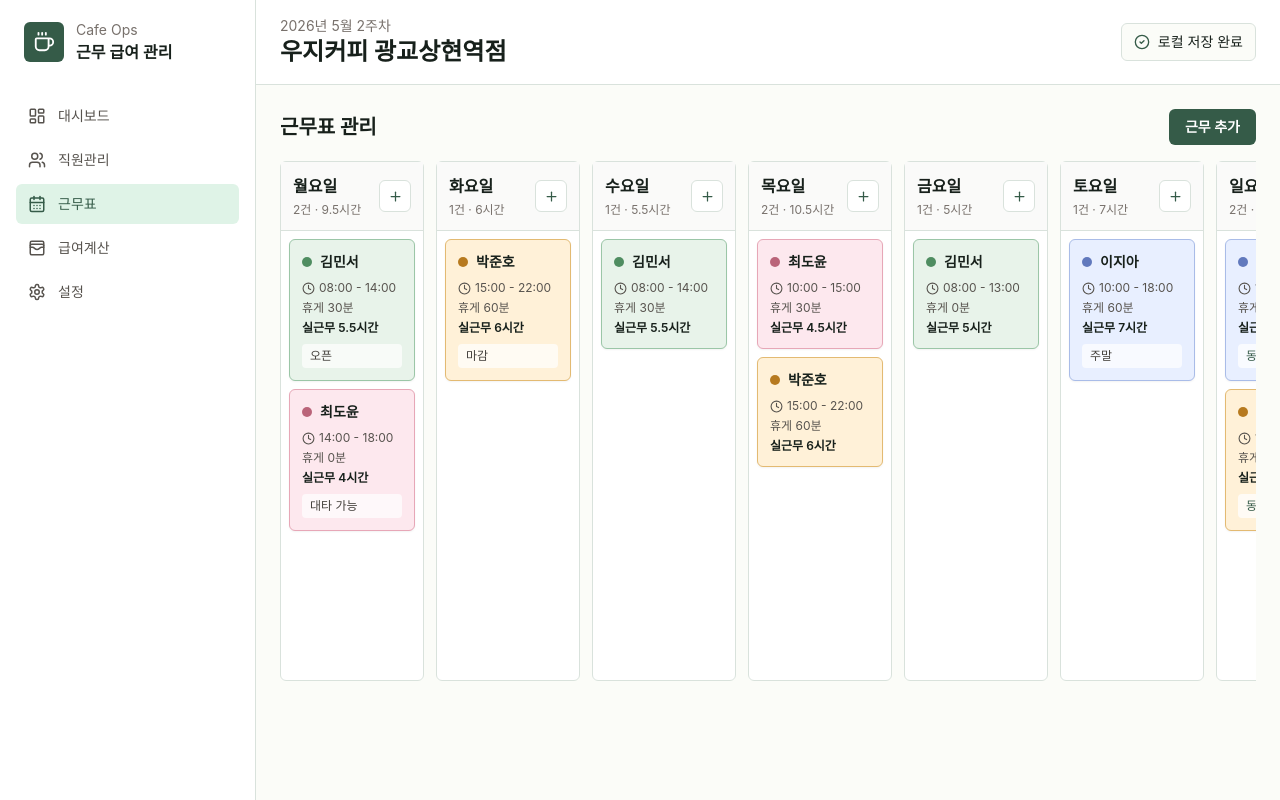
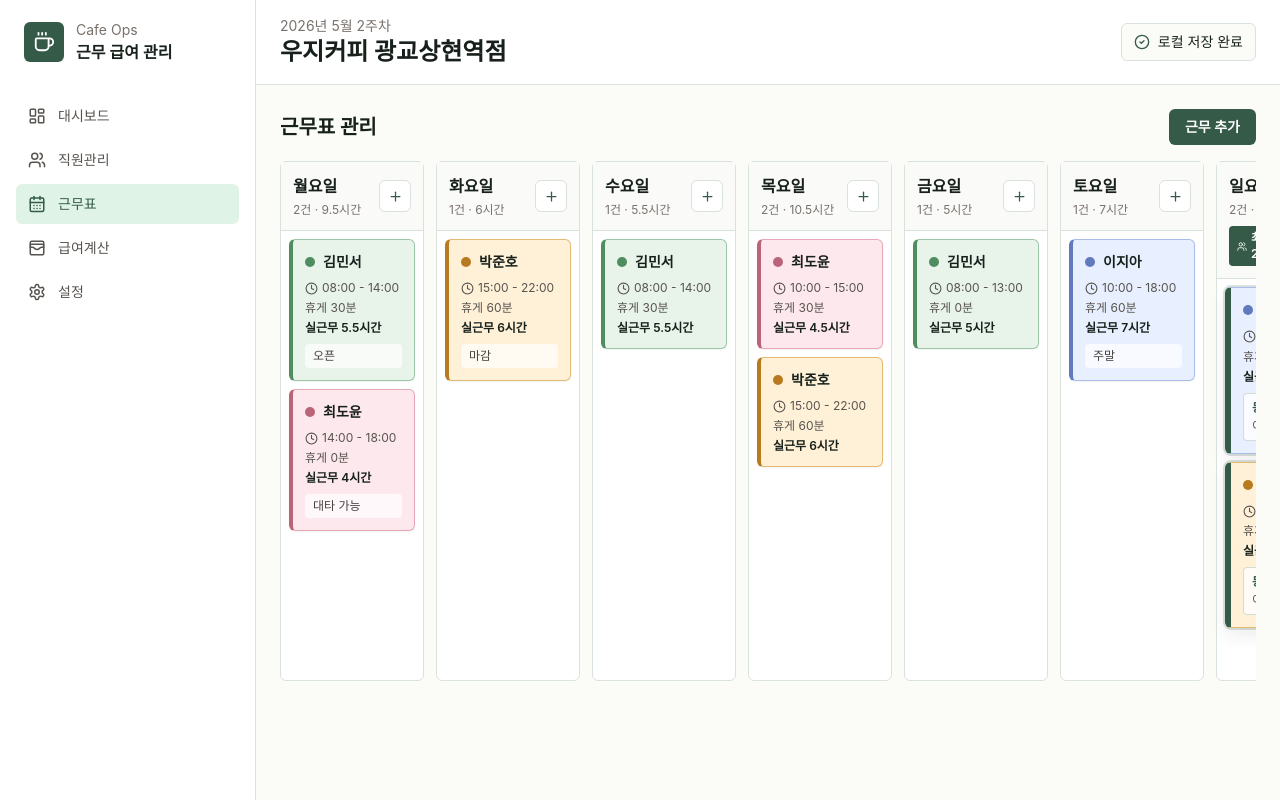
Before and after one commit to heekeunlee/cafe_manager, a React (Vite) app: page / in a window 1280 px wide. Both pictures are taken after a click on the button "근무표". Built offline with nearby package versions, Linux system fonts and the light colour scheme.

Commit message:
Highlight concurrent schedule coverage

```diff
--- a/src/App.tsx
+++ b/src/App.tsx
@@ -631,6 +631,10 @@ function ScheduleView({
               .filter((shift) => shift.weekday === day.key)
               .sort((a, b) => a.startTime.localeCompare(b.startTime));
             const dayHours = dayShifts.reduce((total, shift) => total + calculateShiftHours(shift), 0);
+            const maxConcurrentWorkers = Math.max(
+              0,
+              ...dayShifts.map((shift) => countConcurrentWorkers(shift, dayShifts)),
+            );
 
             return (
               <section key={day.key} className="min-h-[520px] rounded-md border border-line bg-white">
@@ -641,6 +645,12 @@ function ScheduleView({
                       <p className="mt-1 text-xs text-stone-500">
                         {dayShifts.length}건 · {formatHours(dayHours)}
                       </p>
+                      {maxConcurrentWorkers > 1 && (
+                        <p className="mt-2 inline-flex items-center gap-1 rounded bg-moss px-2 py-1 text-xs font-semibold text-white">
+                          <Users size={13} />
+                          최대 동시 {maxConcurrentWorkers}명
+                        </p>
+                      )}
                     </div>
                     <button
                       onClick={() => openAddModal(day.key)}
@@ -661,7 +671,9 @@ function ScheduleView({
                     const employee = employees.find((target) => target.id === shift.employeeId);
                     const overlapped = hasOverlap(shift);
                     const concurrentWorkerCount = countConcurrentWorkers(shift, dayShifts);
+                    const concurrentNames = getConcurrentEmployeeNames(shift, dayShifts, employees);
                     const color = getEmployeePastelColor(shift.employeeId);
+                    const isConcurrent = concurrentWorkerCount > 1;
 
                     return (
                       <button
@@ -671,6 +683,11 @@ function ScheduleView({
                         style={{
                           backgroundColor: overlapped ? "#fff4dd" : color.background,
                           borderColor: overlapped ? "#d38a28" : color.border,
+                          borderLeftColor: isConcurrent ? "#355b48" : overlapped ? "#d38a28" : color.accent,
+                          borderLeftWidth: isConcurrent ? 6 : 4,
+                          boxShadow: isConcurrent
+                            ? "0 0 0 2px rgba(53, 91, 72, 0.18), 0 8px 18px rgba(23, 32, 27, 0.08)"
+                            : undefined,
                         }}
                       >
                         <div className="flex items-start justify-between gap-2">
@@ -678,7 +695,14 @@ function ScheduleView({
                             <span className="h-2.5 w-2.5 shrink-0 rounded-full" style={{ backgroundColor: color.accent }} />
                             <strong className="truncate text-sm">{employee?.name ?? "직원 없음"}</strong>
                           </div>
-                          {overlapped && <AlertTriangle size={16} className="shrink-0 text-amber" />}
+                          <div className="flex shrink-0 items-center gap-1">
+                            {isConcurrent && (
+                              <span className="rounded bg-moss px-1.5 py-0.5 text-[11px] font-bold text-white">
+                                {concurrentWorkerCount}명
+                              </span>
+                            )}
+                            {overlapped && <AlertTriangle size={16} className="text-amber" />}
+                          </div>
                         </div>
                         <div className="mt-2 space-y-1 text-xs text-stone-600">
                           <p className="flex items-center gap-1">
@@ -692,9 +716,10 @@ function ScheduleView({
                           <p className="mt-2 rounded bg-white/70 px-2 py-1 text-xs text-stone-700">{shift.note}</p>
                         )}
                         {concurrentWorkerCount > 1 && (
-                          <p className="mt-2 inline-flex rounded bg-white/75 px-2 py-1 text-xs font-medium text-moss">
-                            동시간 {concurrentWorkerCount}명
-                          </p>
+                          <div className="mt-2 rounded border border-moss/20 bg-white/80 px-2 py-1.5">
+                            <p className="text-xs font-bold text-moss">동시근무 {concurrentWorkerCount}명</p>
+                            <p className="mt-0.5 text-xs text-stone-600">{concurrentNames.join(", ")}</p>
+                          </div>
                         )}
                         {overlapped && <p className="mt-2 text-xs font-medium text-amber">시간 겹침</p>}
                       </button>
@@ -907,6 +932,17 @@ function countConcurrentWorkers(target: Shift, dayShifts: Shift[]): number {
   return employeeIds.size;
 }
 
+function getConcurrentEmployeeNames(target: Shift, dayShifts: Shift[], employees: Employee[]): string[] {
+  const employeeIds = Array.from(
+    new Set(
+      dayShifts
+        .filter((shift) => shiftRangesOverlap(target, shift))
+        .map((shift) => shift.employeeId),
+    ),
+  );
+  return employeeIds.map((id) => employees.find((employee) => employee.id === id)?.name ?? "직원 없음");
+}
+
 function PayrollView({ payroll, employees }: { payroll: ReturnType<typeof calculatePayroll>; employees: Employee[] }) {
   const exportPayrollCsv = () => {
     const rows = [
```
